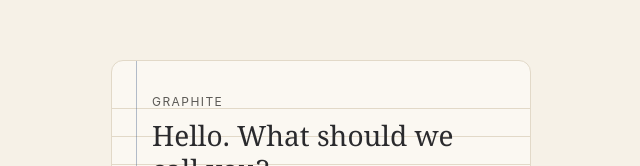
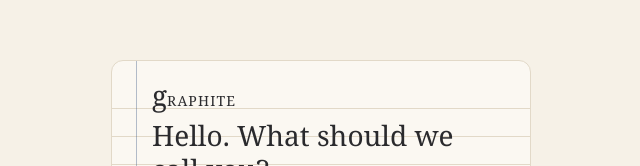
Before and after one commit to ashwynkmr/graphite, a React (Vite) app: page / in a window 1280 px wide. Shown: the part 133-299 px from the top of the page, without its empty margins (319-959 px from the left). Built offline with nearby package versions, Linux system fonts and the light colour scheme; a web font is replaced by a local one.

Commit message:
feat: show the app name as the gRAPHITE wordmark
Co-Authored-By: Claude Opus 5.5 <noreply@anthropic.com>

```diff
--- a/src/app/UpdateScreen.tsx
+++ b/src/app/UpdateScreen.tsx
@@ -1,5 +1,6 @@
 import { useState } from 'react';
 import { Button } from '../ui/controls';
+import { Wordmark } from '../ui/Wordmark';
 import styles from './UpdateScreen.module.css';
 
 /** Replaces the whole app when a new build is ready and no session is active. */
@@ -12,11 +13,15 @@ export function UpdateScreen({ onUpdate }: { onUpdate: () => void }) {
   return (
     <div className={styles.page} role="alertdialog" aria-modal="true" aria-labelledby="update-title">
       <div className={styles.copy}>
-        <p className={styles.eyebrow}>Graphite</p>
+        <p className={styles.eyebrow}>
+          <Wordmark />
+        </p>
         <h1 id="update-title" className={styles.title}>
           We sharpened the pencil.
         </h1>
-        <p className={styles.body}>A fresher Graphite is ready. It won't take a second, and all your progress stays right where you left it.</p>
+        <p className={styles.body}>
+          A fresher <Wordmark /> is ready. It won't take a second, and all your progress stays right where you left it.
+        </p>
       </div>
       <Button block onClick={update} disabled={updating}>
         {updating ? 'One second…' : 'Update now'}
--- a/src/features/onboarding/OnboardingScreen.tsx
+++ b/src/features/onboarding/OnboardingScreen.tsx
@@ -1,5 +1,6 @@
 import { useState } from 'react';
 import { Button } from '../../ui/controls';
+import { Wordmark } from '../../ui/Wordmark';
 import { useProfile } from '../personal/ProfileContext';
 import styles from './OnboardingScreen.module.css';
 
@@ -12,7 +13,9 @@ export function OnboardingScreen() {
   return (
     <main className={styles.page}>
       <div className={styles.card}>
-        <p className={styles.eyebrow}>Graphite</p>
+        <p className={styles.eyebrow}>
+          <Wordmark />
+        </p>
         <h1 className={styles.title}>Hello. What should we call you?</h1>
         <form
           className={styles.form}
--- /dev/null
+++ b/src/ui/Wordmark.module.css
@@ -0,0 +1,24 @@
+/*
+ * Resets text-transform and letter-spacing so an uppercase label can't turn the g into a capital.
+ * line-height 0 keeps the serif and the larger g from pushing the line apart in running text.
+ */
+.wordmark {
+  font-family: var(--font-serif);
+  font-size: var(--text-md);
+  font-weight: 500;
+  line-height: 0;
+  color: var(--graphite);
+  text-transform: none;
+  letter-spacing: normal;
+  white-space: nowrap;
+}
+
+.g {
+  font-size: var(--text-xl);
+}
+
+.rest {
+  font-size: var(--text-sm);
+  text-transform: uppercase;
+  letter-spacing: 0.08em;
+}
--- /dev/null
+++ b/src/ui/Wordmark.tsx
@@ -0,0 +1,11 @@
+import styles from './Wordmark.module.css';
+
+/** The app's name as it appears on screen, gRAPHITE: a small g, drawn larger than the capitals after it. */
+export function Wordmark() {
+  return (
+    <span className={styles.wordmark} role="img" aria-label="Graphite">
+      <span className={styles.g}>g</span>
+      <span className={styles.rest}>raphite</span>
+    </span>
+  );
+}
```
